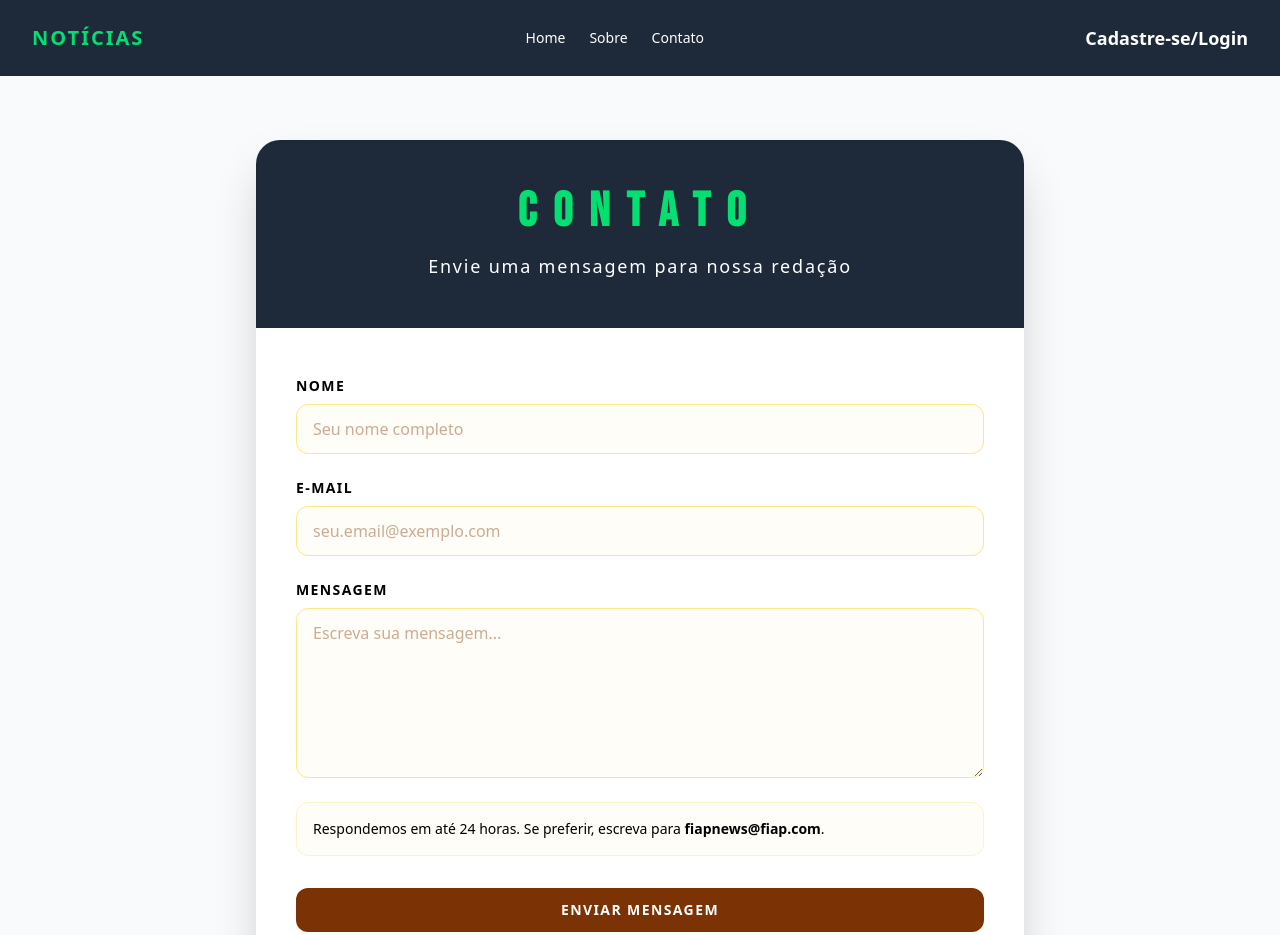
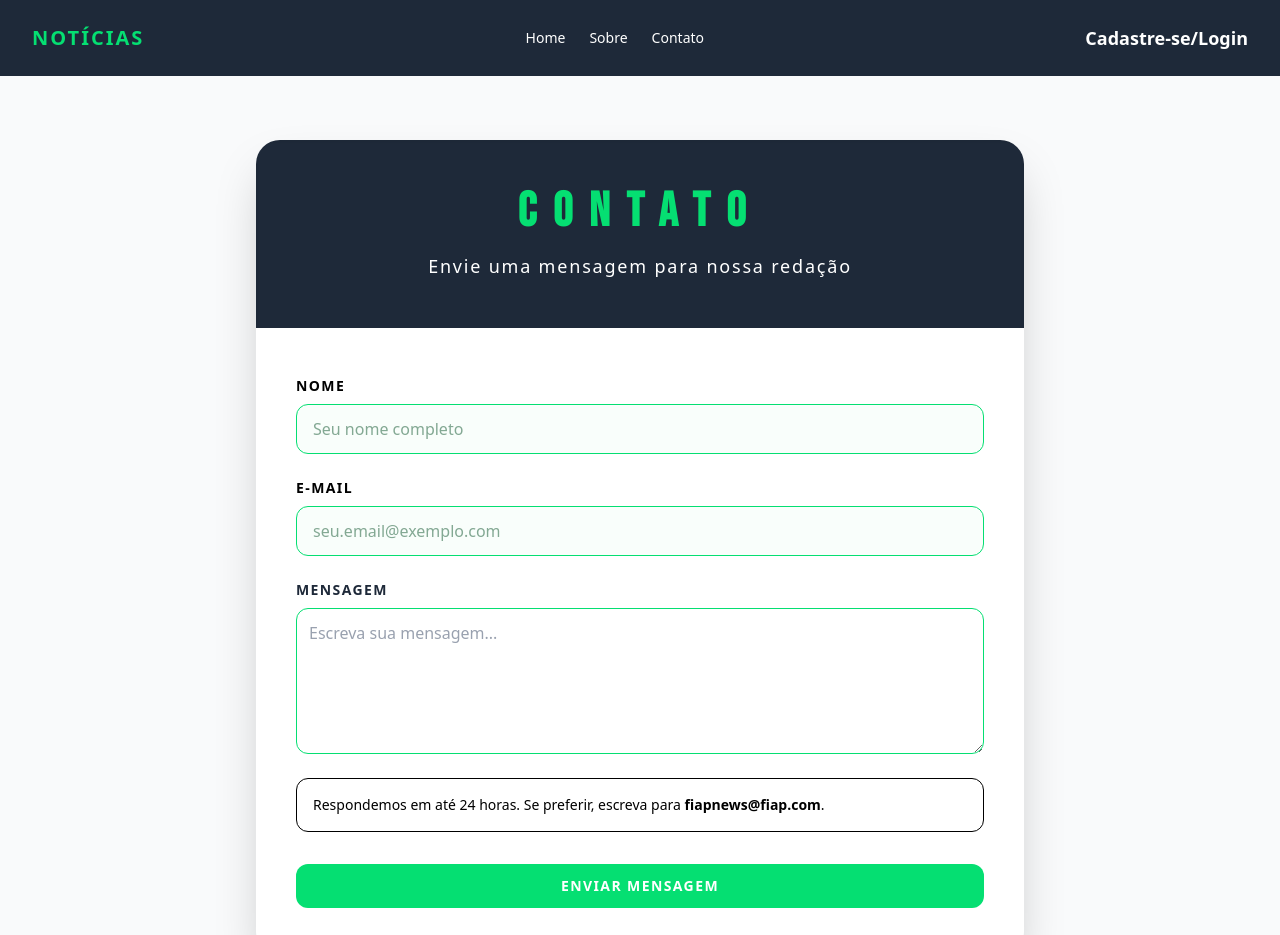
Before and after one commit to 1TDSPW-25/sistema-flow, a React (Vite) app: page /contato in a window 1280 px wide. Shown: the top 935 px of the page. Built offline with nearby package versions, Linux system fonts and the light colour scheme; data requests are answered from the project's data file.

Commit message:
style: feito a troca das cores dos botões e labels para ficar de acordo com as cores do projeto

```diff
--- a/src/pages/Contato/index.tsx
+++ b/src/pages/Contato/index.tsx
@@ -55,7 +55,7 @@ export default function Contato() {
               onChange={(e) => setNome(e.target.value)}
               required
               disabled={enviando}
-              className="w-full rounded-xl border border-amber-200 bg-amber-50/40 px-4 py-3 text-base text-amber-950 placeholder:text-amber-900/40 outline-none transition focus:border-amber-500 focus:bg-white focus:ring-2 focus:ring-amber-300 disabled:cursor-not-allowed disabled:opacity-60"
+              className="w-full rounded-xl border border-green-400 bg-green-50/40 px-4 py-3 text-base text-green-900 placeholder:text-green-900/50 outline-none transition focus:border-green-500 focus:bg-white focus:ring-2 focus:ring-green-300 disabled:cursor-not-allowed disabled:opacity-60"
               placeholder="Seu nome completo"
             />
           </div>
@@ -75,7 +75,7 @@ export default function Contato() {
               onChange={(e) => setEmail(e.target.value)}
               required
               disabled={enviando}
-              className="w-full rounded-xl border border-amber-200 bg-amber-50/40 px-4 py-3 text-base text-amber-950 placeholder:text-amber-900/40 outline-none transition focus:border-amber-500 focus:bg-white focus:ring-2 focus:ring-amber-300 disabled:cursor-not-allowed disabled:opacity-60"
+              className="w-full rounded-xl border border-green-400 bg-green-50/40 px-4 py-3 text-base text-green-900 placeholder:text-green-900/50 outline-none transition focus:border-green-500 focus:bg-white focus:ring-2 focus:ring-green-300 disabled:cursor-not-allowed disabled:opacity-60"
               placeholder="seu.email@exemplo.com"
             />
           </div>
@@ -83,24 +83,23 @@ export default function Contato() {
           <div className="flex flex-col gap-2">
             <label
               htmlFor="mensagem"
-              className="text-sm font-semibold uppercase tracking-widest bg-gray"
+              className="text-sm font-semibold uppercase tracking-widest text-gray-800"
             >
               Mensagem
             </label>
+
             <textarea
               id="mensagem"
               name="mensagem"
-              value={mensagem}
-              onChange={(e) => setMensagem(e.target.value)}
-              required
-              rows={6}
-              disabled={enviando}
-              className="w-full rounded-xl border border-amber-200 bg-amber-50/40 px-4 py-3 text-base text-amber-950 placeholder:text-amber-900/40 outline-none transition focus:border-amber-500 focus:bg-white focus:ring-2 focus:ring-amber-300 disabled:cursor-not-allowed disabled:opacity-60"
+              rows={5}
               placeholder="Escreva sua mensagem..."
+              className="w-full rounded-xl border border-green-400 bg-white p-3 text-gray-800
+               placeholder-gray-400 focus:border-green-500 focus:ring-2 focus:ring-green-400
+               focus:ring-offset-0 focus:outline-none transition duration-200 ease-in-out"
             />
           </div>
 
-          <div className="rounded-xl border border-amber-100 bg-amber-50/40 p-4 text-sm bg-gray">
+          <div className="rounded-xl border bg-gray p-4 text-sm bg-gray">
             Respondemos em até 24 horas. Se preferir, escreva para{" "}
             <span className="font-semibold bg-gray">fiapnews@fiap.com</span>.
           </div>
@@ -108,7 +107,11 @@ export default function Contato() {
           <button
             type="submit"
             disabled={enviando}
-            className="mt-2 inline-flex items-center justify-center rounded-xl bg-amber-900 px-8 py-3 text-sm font-semibold uppercase tracking-widest text-white transition hover:bg-amber-950 focus-visible:outline focus-visible:outline-2 focus-visible:outline-offset-2 focus-visible:outline-amber-700 disabled:cursor-not-allowed disabled:opacity-70"
+            className="mt-2 inline-flex items-center justify-center rounded-xl
+             bg-green-400 px-8 py-3 text-sm font-semibold uppercase tracking-widest
+             text-white transition hover:bg-green-500 focus-visible:outline-2
+             focus-visible:outline-offset-2 focus-visible:outline-green-500
+             disabled:cursor-not-allowed disabled:opacity-70"
           >
             {enviando ? "Enviando..." : "Enviar mensagem"}
           </button>
```
